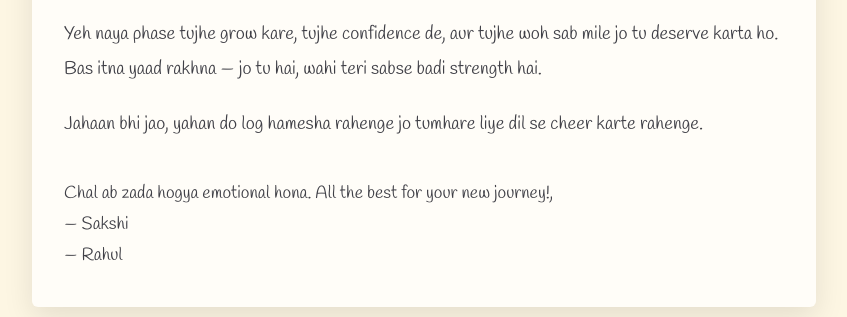
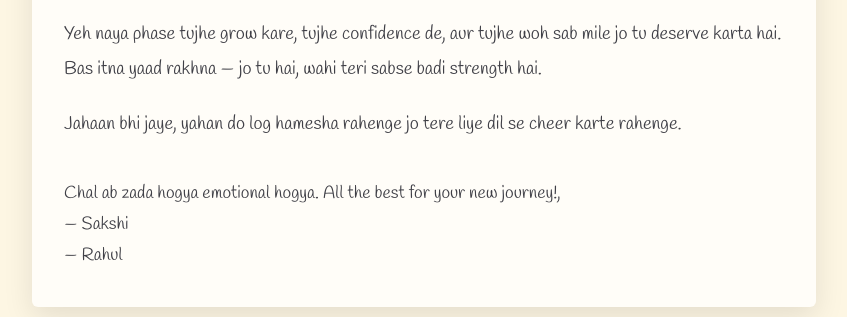
Before and after one commit to sakshixdesign-design/global-friends, a plain HTML site: page note.html in a window 1280 px wide. Shown: the part 657-974 px from the top of the page, without its empty margins (216-1063 px from the left). Drawn offline with Linux system fonts and the light colour scheme.

```diff
--- a/note.html
+++ b/note.html
@@ -95,19 +95,19 @@
     <p>
       Yeh naya phase tujhe grow kare,
       tujhe confidence de,
-      aur tujhe woh sab mile jo tu deserve karta ho.
+      aur tujhe woh sab mile jo tu deserve karta hai.
       Bas itna yaad rakhna — jo tu hai,
       wahi teri sabse badi strength hai.
     </p>
 
     <p>
-      Jahaan bhi jao,
+      Jahaan bhi jaye,
       yahan do log hamesha rahenge
-      jo tumhare liye dil se cheer karte rahenge.
+      jo tere liye dil se cheer karte rahenge.
     </p>
 
     <div class="signature">
-      Chal ab zada hogya emotional hona.
+      Chal ab zada hogya emotional hogya.
       All the best for your new journey!,
       <span>— Sakshi</span>
       <span>— Rahul</span>
```
